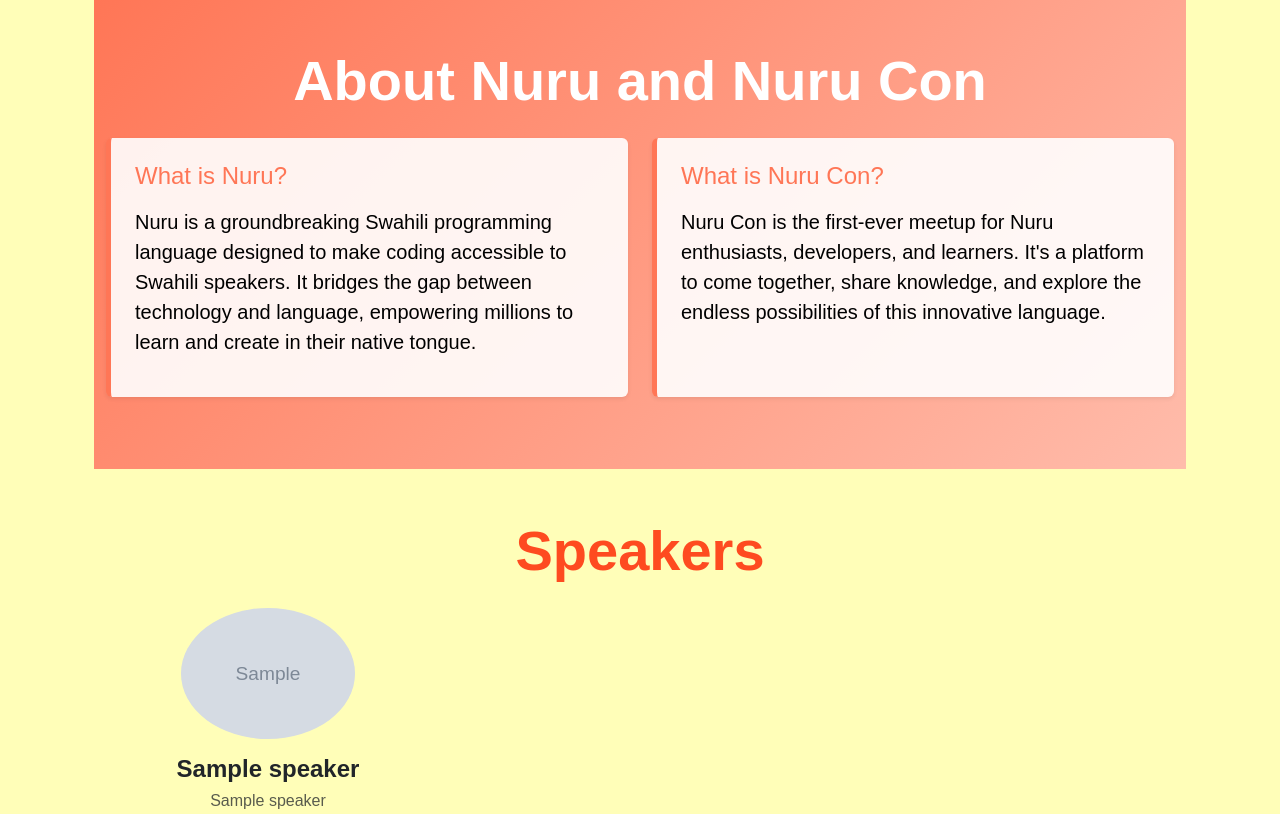
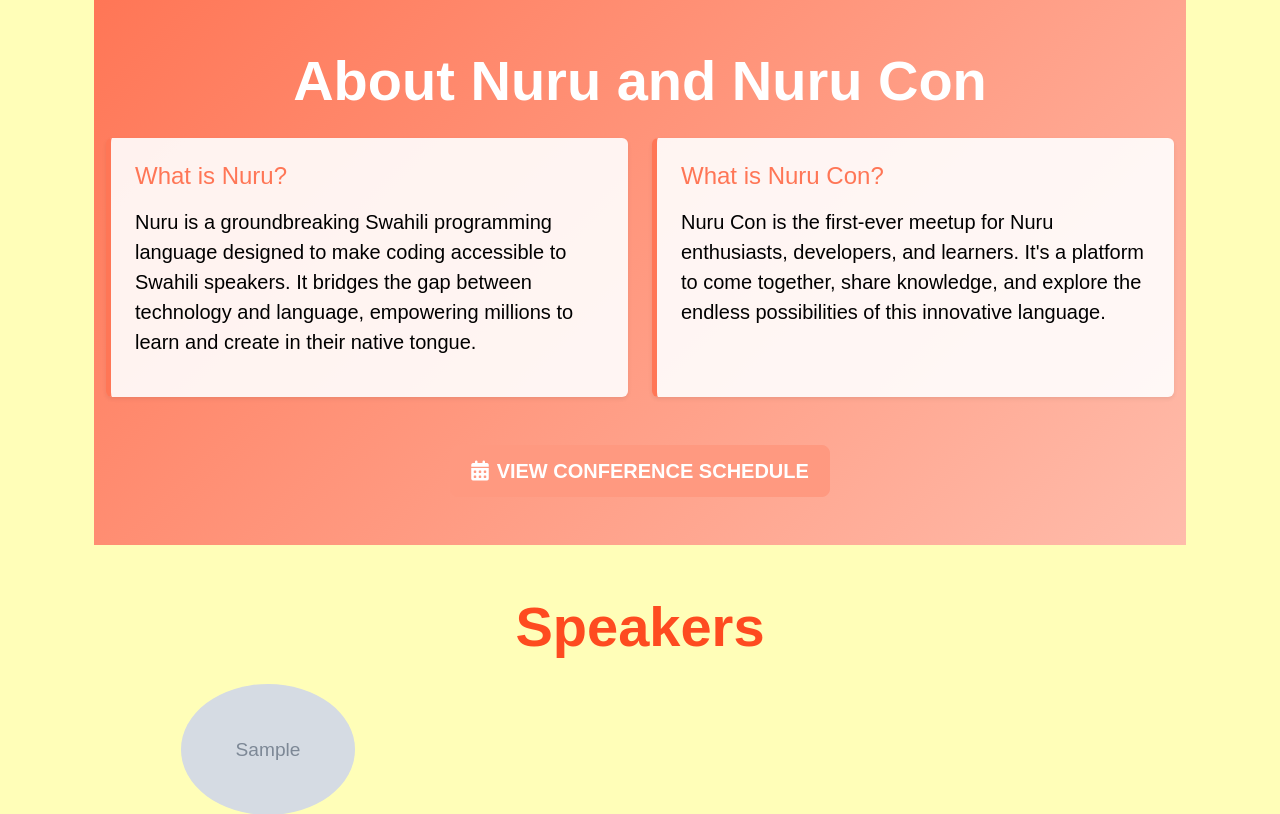
Before and after one commit to NuruProgramming/NuruCon2024, a Django app: page / in a window 1280 px wide. Shown: the part 765-1579 px from the top of the page. Run offline with Django 5.2, Linux system fonts and the light colour scheme; tables that the repository leaves empty hold one stand-in row (values such as "Sample post"); grey boxes marked "Sample" are stand-in pictures; some libraries are stand-ins or nearby versions.

Commit message:
add schedule modal

```diff
--- a/templates/index.html
+++ b/templates/index.html
@@ -129,9 +129,11 @@
                             </div>
                         </div>
                     </div>
-                    <!-- <div class="text-center mt-4"> -->
-                    <!--     <a href="#schedule" class="btn btn-primary btn-lg" style="background-color: #ff9980; border-color: #ff9980;">View Conference Schedule</a> -->
-                    <!-- </div> -->
+                    <div class="text-center mt-4">
+                        <a href="#schedule" class="btn btn-primary btn-lg" style="background-color: #ff9980; border-color: #ff9980;">
+        <i class="fas fa-calendar-alt me-2"></i>View Conference Schedule
+                        </a>
+                    </div>
                 </div>
             </section>
             <section id="speakers" class="mb-5 text-center">
@@ -319,6 +321,51 @@
                 </div>
             </div>
         </div>
+        <div class="modal fade" id="scheduleModal" tabindex="-1" aria-labelledby="scheduleModalLabel" aria-hidden="true">
+        <div class="modal-dialog modal-lg">
+            <div class="modal-content">
+                <div class="modal-header">
+                    <h5 class="modal-title" id="scheduleModalLabel">Conference Schedule</h5>
+                    <button type="button" class="btn-close" data-bs-dismiss="modal" aria-label="Close"></button>
+                </div>
+                <div class="modal-body">
+                    {% if schedule %}
+                        <table class="table table-striped">
+                            <thead>
+                                <tr>
+                                    <th>Time</th>
+                                    <th>Title</th>
+                                    <th>Speaker</th>
+                                    <th>Duration</th>
+                                </tr>
+                            </thead>
+                            <tbody>
+                                {% for item in schedule %}
+                                <tr>
+                                    <td>{{ item.start_time|date:"M j, Y g:i A" }}</td>
+                                    <td>{{ item.speaker.title }}</td>
+                                    <td>{{ item.speaker }}</td>
+                                    <td>{{ item.duration }}</td>
+                                </tr>
+                                {% endfor %}
+                            </tbody>
+                        </table>
+                    {% else %}
+                        <p class="text-center">No schedule available at the moment. Please check back later.</p>
+                    {% endif %}
+
+                    <div class="mt-4">
+                        <h6 class="text-center">Master of Ceremonies</h6>
+                        <div class="text-center">
+                            <img src="{{ mc.image }}" alt="{{ mc.name }}" class="rounded-circle" style="width: 100px; height: 100px; object-fit: cover;">
+                            <p class="mt-2 mb-0"><strong>{{ mc.name }}</strong></p>
+                            <p class="text-muted">{{ mc.title }}</p>
+                        </div>
+                    </div>
+                </div>
+            </div>
+        </div>
+    </div>
         <script src="https://cdn.jsdelivr.net/npm/bootstrap@5.3.0-alpha1/dist/js/bootstrap.bundle.min.js"></script>
         <script>
     document.addEventListener('DOMContentLoaded', function() {
@@ -331,6 +378,11 @@
         document.querySelector('a[href="#become-sponsor"]').setAttribute('data-bs-toggle', 'modal');
         document.querySelector('a[href="#become-sponsor"]').setAttribute('data-bs-target', '#sponsorModal');
 
+
+        document.querySelector('a[href="#schedule"]').setAttribute('data-bs-toggle', 'modal');
+        document.querySelector('a[href="#schedule"]').setAttribute('data-bs-target', '#scheduleModal');
+
+
         document.querySelectorAll('.btn').forEach(function(btn) {
             if (btn.textContent.trim() === 'Register Now') {
                 btn.setAttribute('data-bs-toggle', 'modal');
@@ -341,7 +393,10 @@
             } else if (btn.textContent.trim() === 'Become a Sponsor') {
                 btn.setAttribute('data-bs-toggle', 'modal');
                 btn.setAttribute('data-bs-target', '#sponsorModal');
-            }
+            } else if (btn.textContent.trim() === 'View Conference Schedule') {
+		        btn.setAttribute('data-bs-toggle', 'modal');
+		        btn.setAttribute('data-bs-target', '#scheduleModal');
+		    }
         });
     });
 
@@ -385,7 +440,7 @@
         }
     });
 
-    ['registerModal', 'speakerModal', 'sponsorModal'].forEach(function (modalId) {
+    ['registerModal', 'speakerModal', 'sponsorModal', 'scheduleModal'].forEach(function (modalId) {
         document.getElementById(modalId).addEventListener('hidden.bs.modal', function () {
             var responseDiv;
             switch (modalId) {
```
